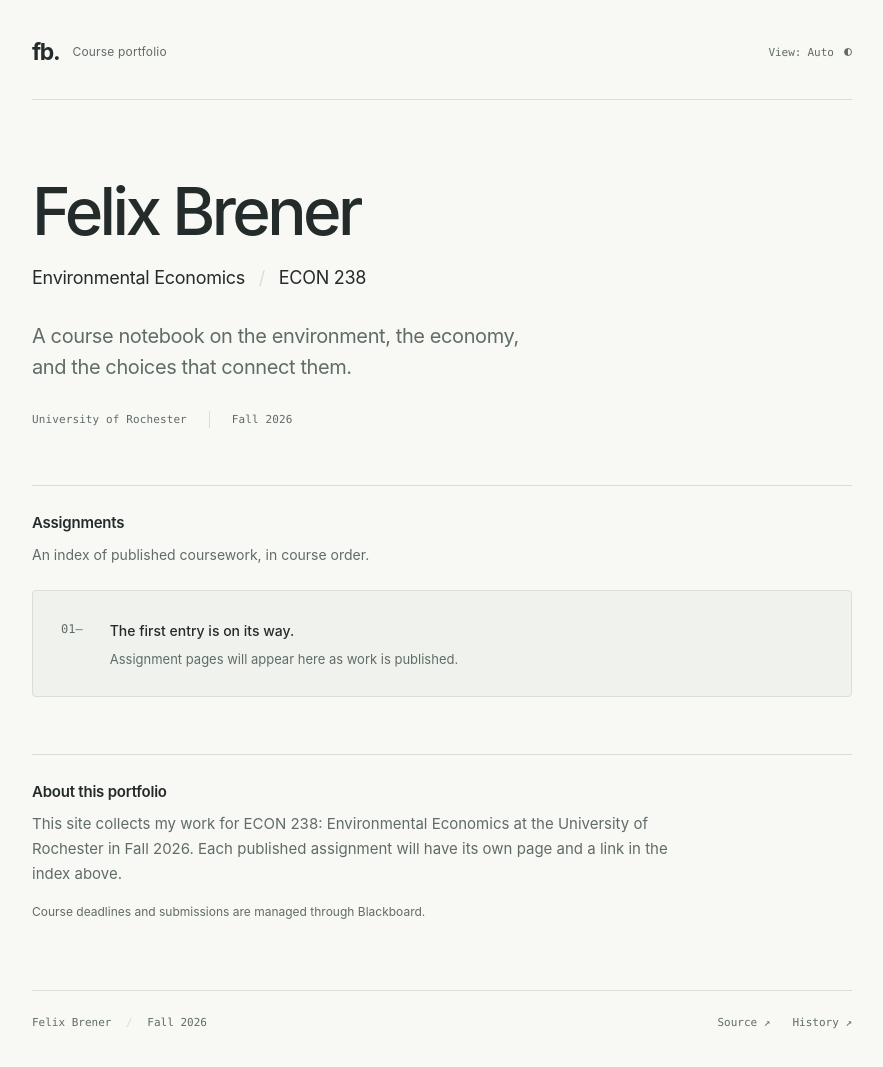
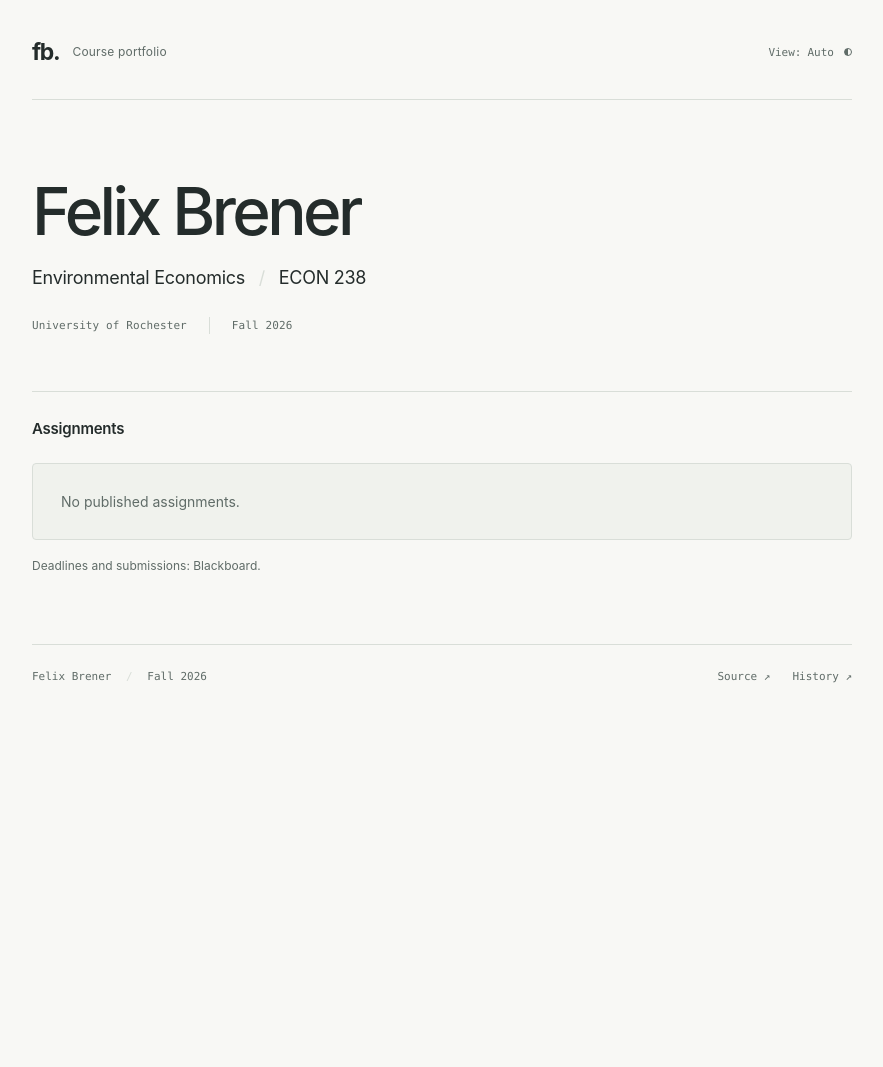
Before and after one commit to felix-ab/econ238-portfolio, a Jekyll site: the page built from README.md, in a window 1280 px wide. Shown: the whole page, without its empty margins (198-1081 px from the left). Built offline with Jekyll 4.4.1, drawn with Linux system fonts in a browser that asks for light colours; after the commit the page ends 900 px from its top, so only the background shows below that.

Commit message:
Reduce homepage copy to essential course information

```diff
--- a/README.md
+++ b/README.md
@@ -8,15 +8,11 @@ home: true
 
 <p class="course">Environmental Economics <span aria-hidden="true">/</span> ECON 238</p>
 
-<p class="intro">A course notebook on the environment, the economy, and the choices that connect them.</p>
-
 <div class="course-meta"><span>University of Rochester</span><span>Fall 2026</span></div>
 
 ## Assignments
 
-<p class="section-intro">An index of published coursework, in course order.</p>
-
-<div class="empty-state"><span class="index-mark" aria-hidden="true">01—</span><div><strong>The first entry is on its way.</strong><p>Assignment pages will appear here as work is published.</p></div></div>
+<div class="empty-state">No published assignments.</div>
 
 <!-- Add each published assignment here as a Markdown link, using its actual title.
      Keep one file per assignment, for example assignment-01-topic.md.
@@ -24,8 +20,4 @@ home: true
      Replace the empty-state block when the first assignment is published.
      Submit each specific published assignment URL in Blackboard. -->
 
-## About this portfolio
-
-This site collects my work for ECON 238: Environmental Economics at the University of Rochester in Fall 2026. Each published assignment will have its own page and a link in the index above.
-
-<p class="small-note">Course deadlines and submissions are managed through Blackboard.</p>
+<p class="small-note">Deadlines and submissions: Blackboard.</p>
```
Also changed, not shown: assets/style.css.
